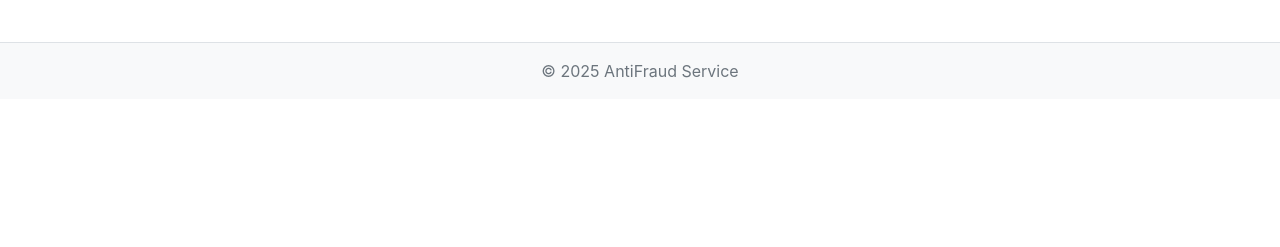
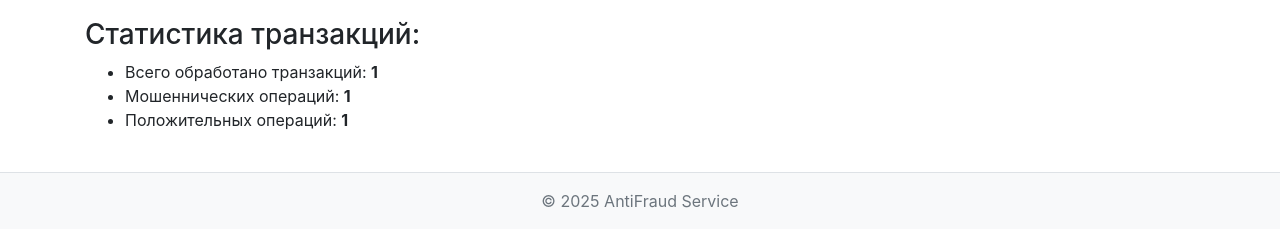
Before and after one commit to pese-git/mfdp-fin-fraud-detection-service, a Python web app: template app/src/templates/dashboard.html in a window 1280 px wide. Shown: the part 142-389 px from the top of the page. Run offline with Jinja, Linux system fonts and the light colour scheme; the template is opened without the code that fills it: most values are stand-ins (such as "Sample title", 1, 10 or a date in 2020); some libraries are stand-ins or nearby versions.

Commit message:
feat: implement dashboard

```diff
--- a/app/api.py
+++ b/app/api.py
@@ -1,5 +1,4 @@
 import uvicorn
-
 
 if __name__ == "__main__":
     uvicorn.run("src.app:app", host="0.0.0.0", port=8080, reload=True)
--- a/app/src/templates/dashboard.html
+++ b/app/src/templates/dashboard.html
@@ -4,4 +4,13 @@
 {% block header %}User Dashboard{% endblock %}
 {% block content %}
 <p>Welcome, {{ user.name }}</p>
+
+<div>
+    <h3>Статистика транзакций:</h3>
+    <ul>
+        <li>Всего обработано транзакций: <strong>{{ total_count }}</strong></li>
+        <li>Мошеннических операций: <strong>{{ fraud_count }}</strong></li>
+        <li>Положительных операций: <strong>{{ good_count }}</strong></li>
+    </ul>
+</div>
 {% endblock %}
```
Also changed, not shown: app/src/routes/dashboard.py (+20 -4 lines).
